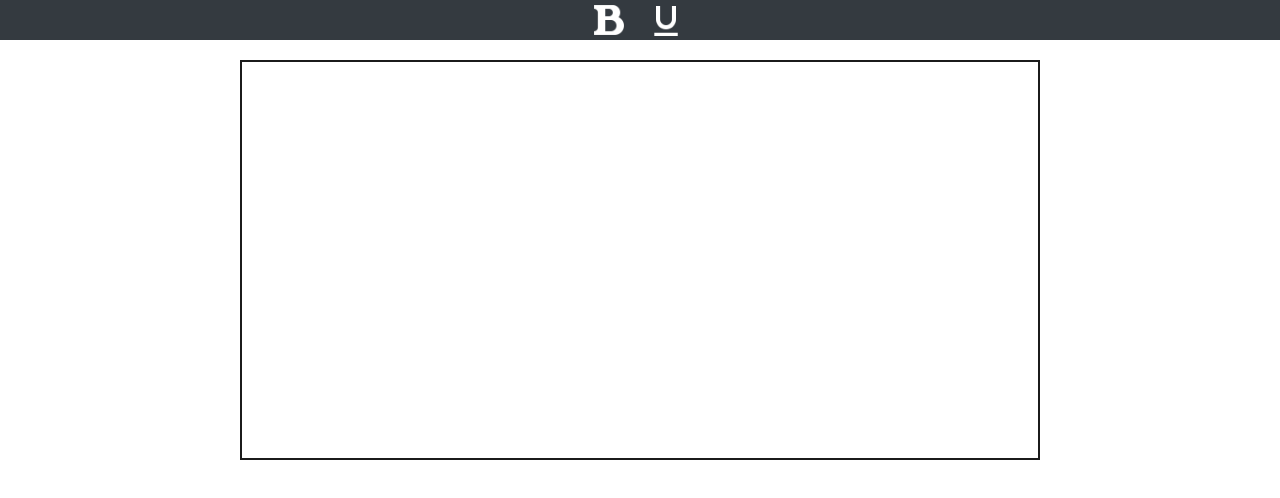
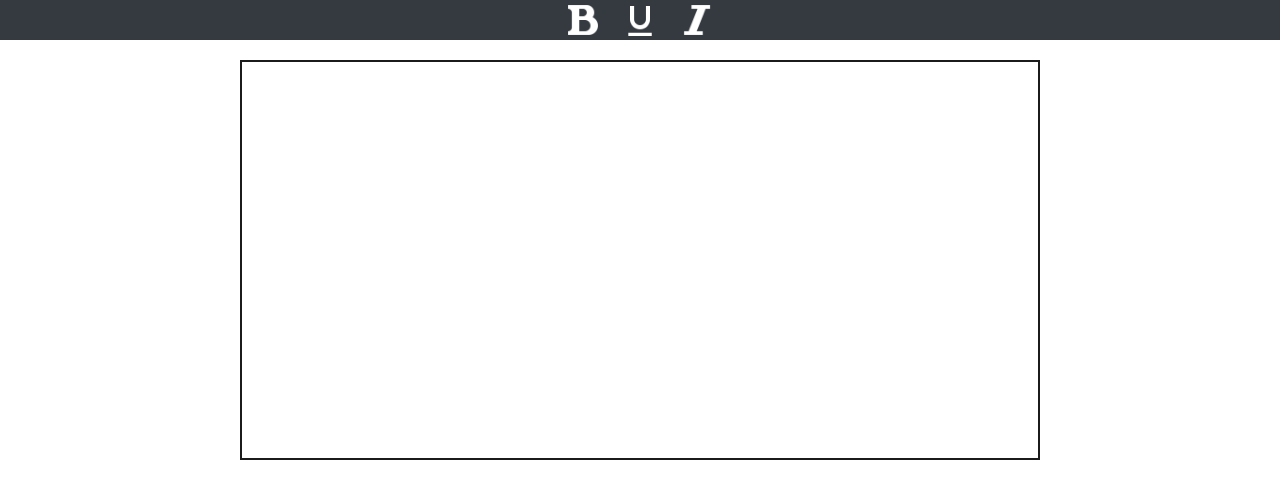
Before and after one commit to kalana090/testing-merge, a plain HTML site: page index.html in a window 1280 px wide. Drawn offline with nearby package versions, Linux system fonts and the light colour scheme.

Commit message:
Feature 3 italic   adeded

```diff
--- a/index.html
+++ b/index.html
@@ -29,6 +29,11 @@
                 <img src="Resources/format_underline_white_192x192.png" alt="bold" width="40">
             </button>
 
+            <button class="italic" onclick="italic()">
+                <img src="Resources/italic-xxl.png" alt="bold" width="30">
+            </button>
+
+
 
         </div>
 
--- a/script.js
+++ b/script.js
@@ -7,3 +7,8 @@ function bold() {
     console.log('bold')
     document.execCommand('underline', false, null);
   }
+
+  function italic() {
+    console.log('bold')
+    document.execCommand('italic', false, null);
+  }
```
